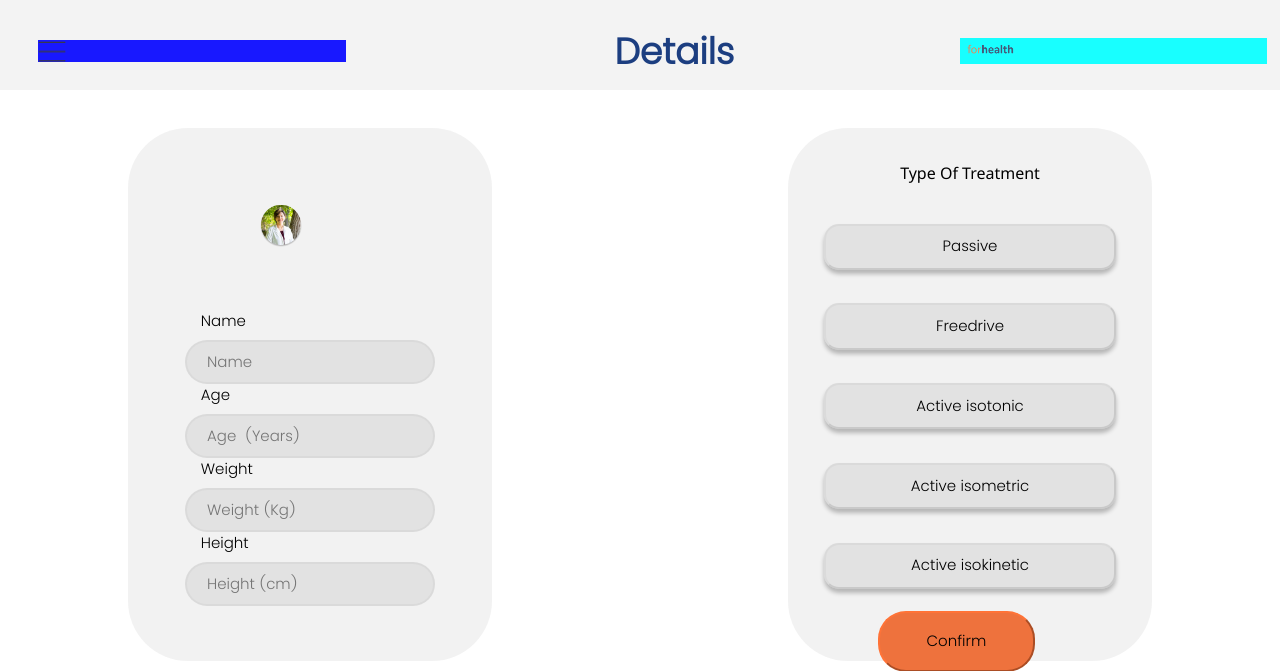
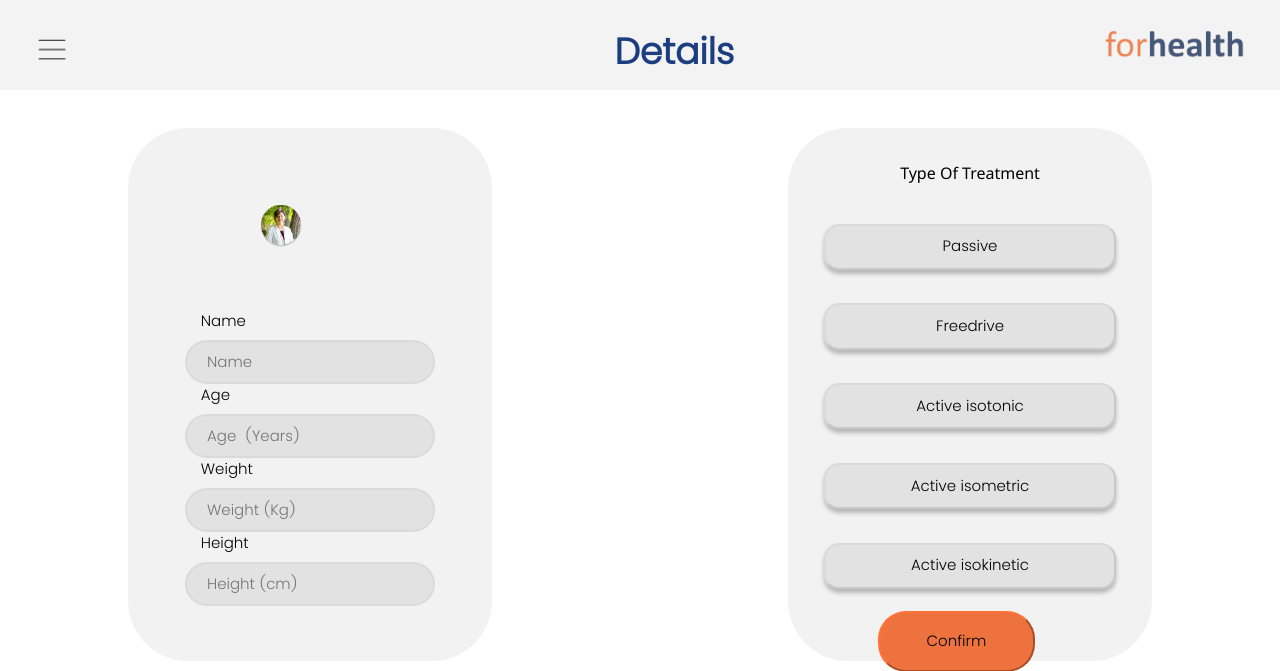
Before and after one commit to harsh21p/ForHealth-Web-Application, a Flask app: template templates/form.html in a window 1280 px wide. Shown: the top 671 px of the page. Run offline with Flask 2, Linux system fonts and the light colour scheme; the template is opened without the code that fills it, so the values that code supplies are empty; some libraries are stand-ins or nearby versions.

Commit message:
second page

```diff
--- a/templates/form.html
+++ b/templates/form.html
@@ -34,18 +34,18 @@
     </div>
   </div>
 <!-- navbar -->
-<div class="navbar" style="padding-top: 3%; padding-left:3%; padding-bottom: 4%;">
-  <div style="float: left; width: 25%; background-color: blue;">
+<div class="navbar" style="padding-top: 0.4%; padding-left:3%; padding-bottom: 6.6%;">
+  <div style="float: left; width: 25%; padding-top: 0.4%;" >
     <span onclick="openNav()">
       <img  src="{{ url_for('static', filename='images/drow.png') }}" alt="img" style="width: 9.0%;"></span>
   </div>
 
-  <div style="float: left; width: 50%; background-color: aquamarine;">
+  <div style="float: left; width: 50%;">
     <h6 class="lname">Details</h6>
   </div>
 
-  <div style="float: right; width: 25%; background-color: aqua;">
-    <img  src="{{ url_for('static', filename='images/logo.png') }}" alt="img" style="width: 20%;"></span>
+  <div style="float: right; width: 25%; padding-top: 0.5%;">
+    <img  src="{{ url_for('static', filename='images/logo.png') }}" alt="img" style="width: 60%; margin-left: 40%;"></span>
   </div>
 </div>
 
```
